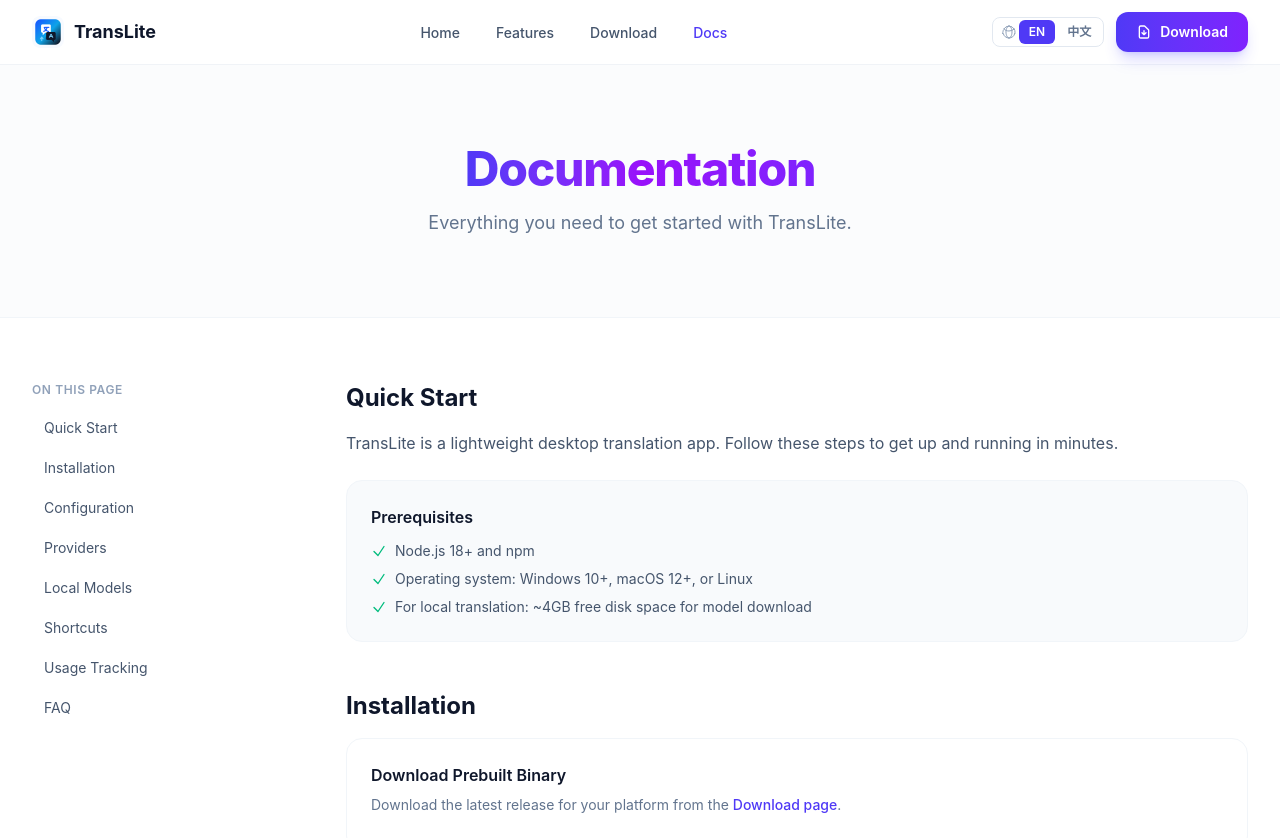
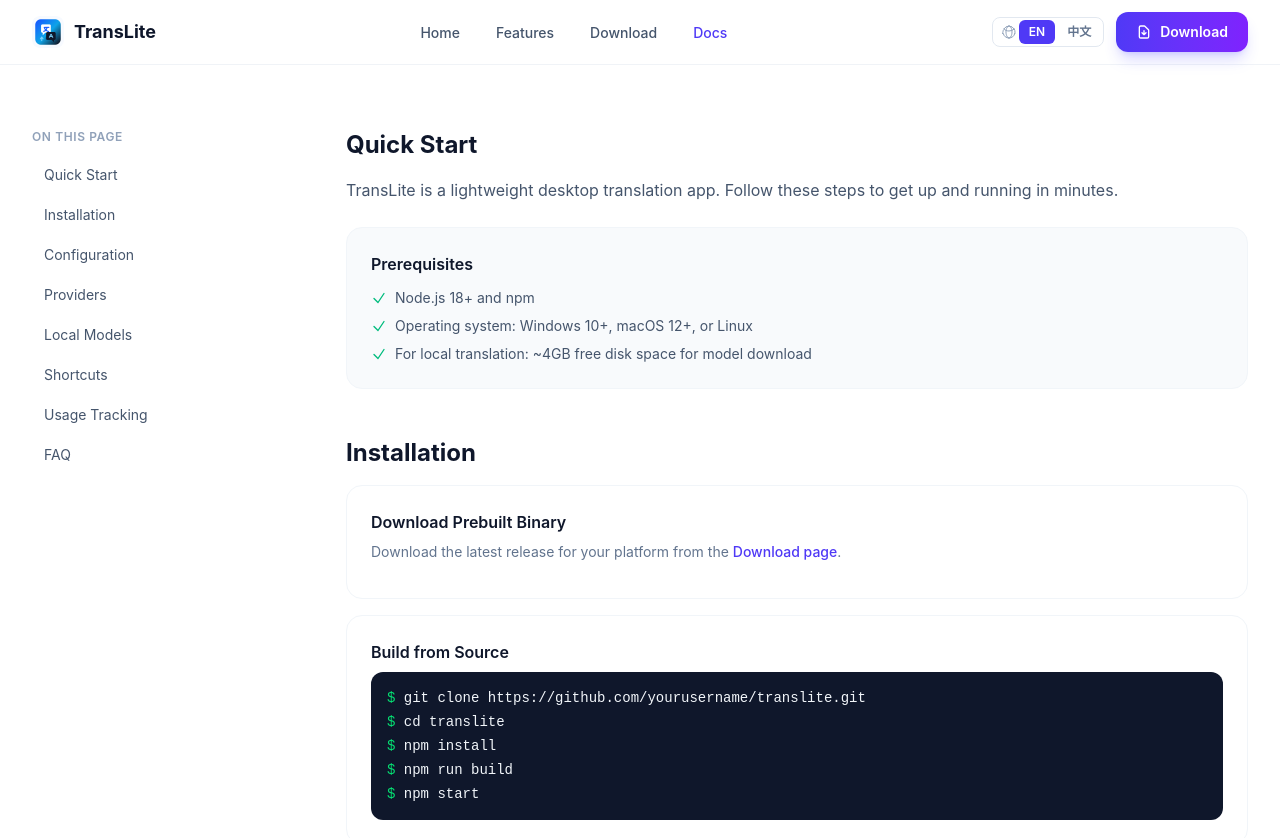
Before and after one commit to guoziyangnb/trans-guanwang, a Next.js app: page /docs in a window 1280 px wide. Shown: the top 838 px of the page. Built offline with nearby package versions, Linux system fonts and the light colour scheme.

Commit message:
delete：删除这个标题展示

```diff
--- a/src/components/pages/DocsContent.tsx
+++ b/src/components/pages/DocsContent.tsx
@@ -21,7 +21,7 @@
   return (
     <>
       {/* Header */}
-      <section className="py-16 sm:py-20 bg-slate-50/50 border-b border-slate-100">
+      {/* <section className="py-16 sm:py-20 bg-slate-50/50 border-b border-slate-100">
         <div className="mx-auto max-w-7xl px-4 sm:px-6 lg:px-8 text-center">
           <h1 className="text-4xl sm:text-5xl font-extrabold tracking-tight text-slate-900">
             <span className="gradient-text">{d.titleAccent}</span>
@@ -30,7 +30,7 @@
             {d.subtitle}
           </p>
         </div>
-      </section>
+      </section> */}
 
       <div className="mx-auto max-w-7xl px-4 sm:px-6 lg:px-8 py-12 lg:py-16">
         <div className="grid lg:grid-cols-4 gap-10">
```
